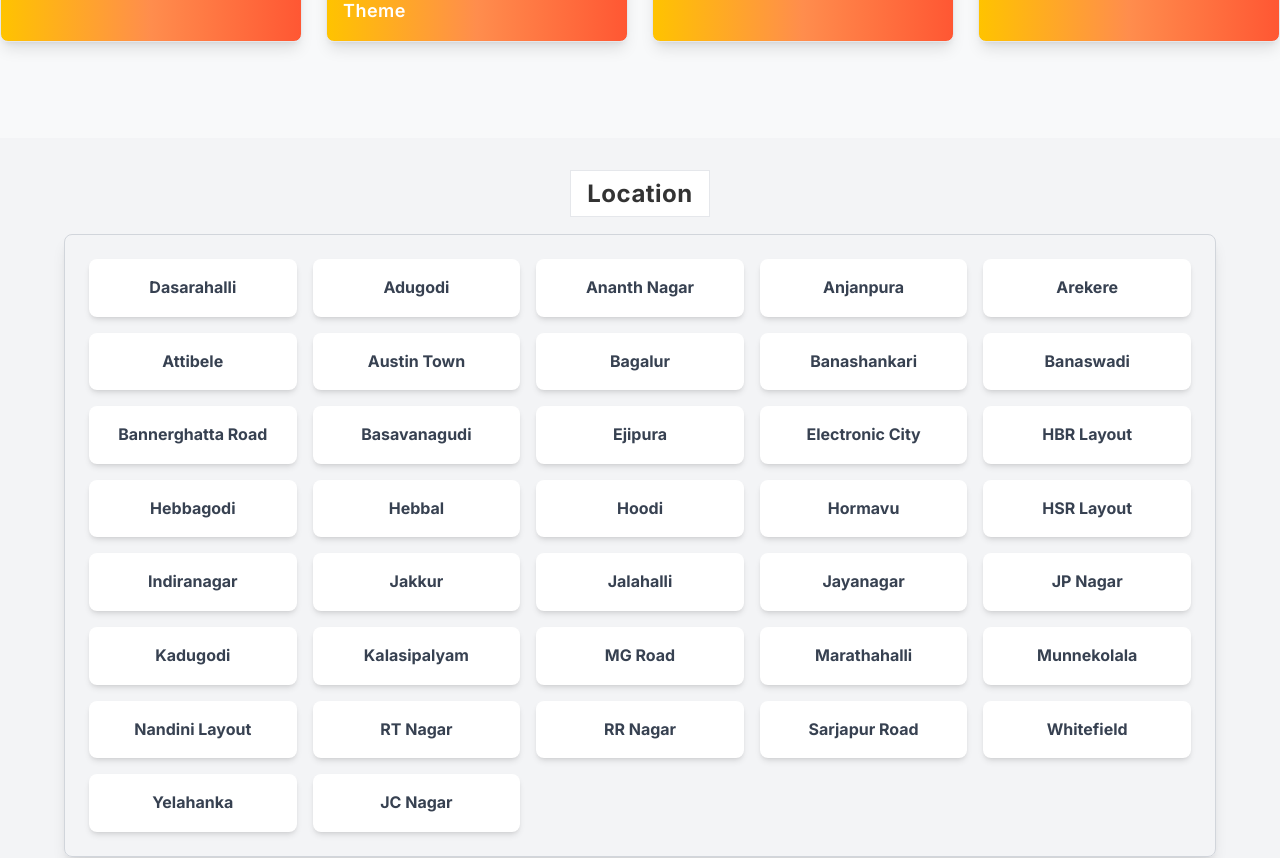
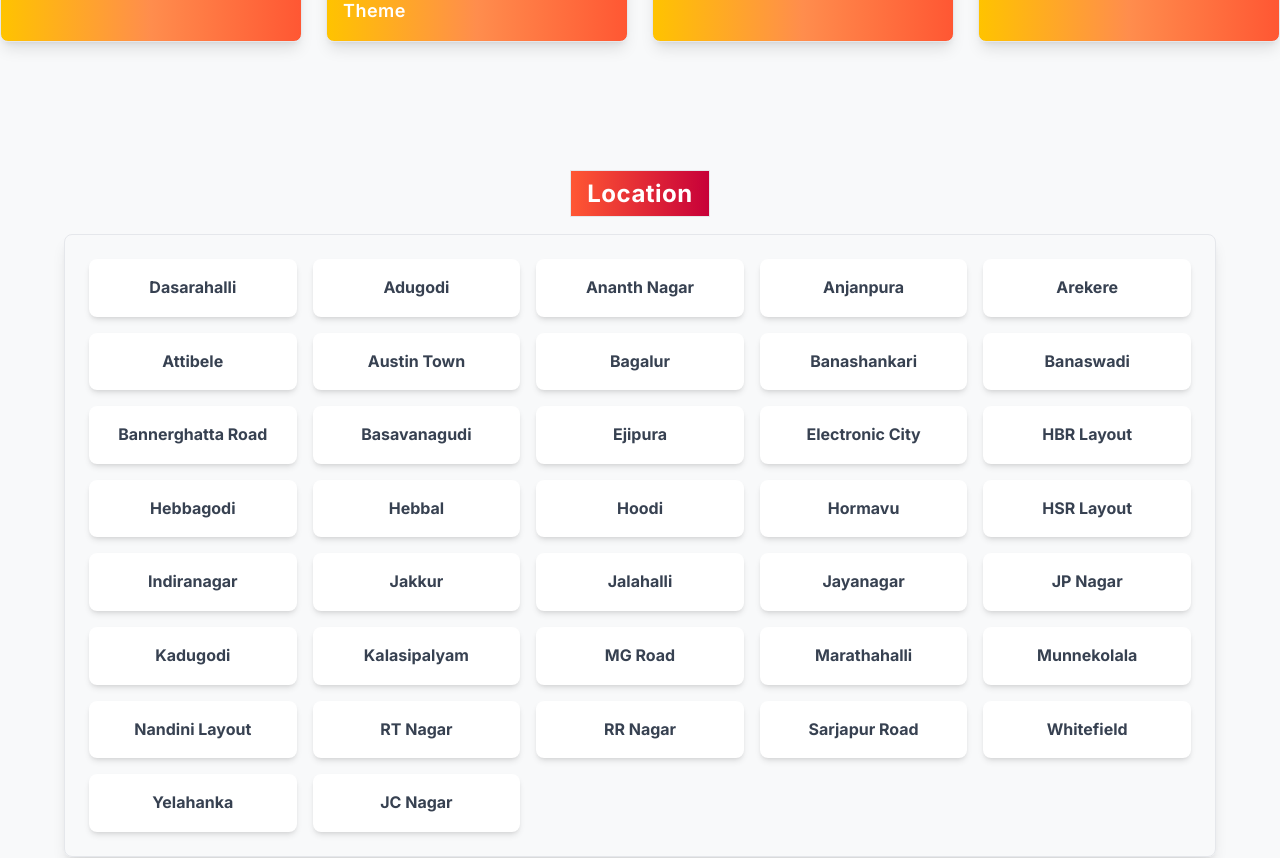
Before and after one commit to asuthar2002/staticnext, a Next.js app: page / in a window 1280 px wide. Shown: the part 4620-5478 px from the top of the page. Built offline with nearby package versions, Linux system fonts and the light colour scheme.

Commit message:
Update Location.js

```diff
--- a/src/app/components/Location.js
+++ b/src/app/components/Location.js
@@ -40,13 +40,13 @@ export default function Location() {
   ];
 
   return (
-    <div className=" bg-gray-100 py-10 px-4 " id="services">
+    <div className=" py-10 px-4 " id="services">
       <h2 className="text-2xl font-bold text-center mb-6">
-        <div className="border bg-white inline py-2 px-4">Location</div>
+        <div className="border inline py-2 bg-gradient-to-r from-[#FF5733] to-[#C70039] text-white px-4">Location</div>
       </h2>
 
       {/* Location Box with Border */}
-      <div className="max-w-6xl mx-auto border border-gray-300 shadow-lg rounded-lg p-6">
+      <div className="max-w-6xl mx-auto border  shadow-lg rounded-lg p-6">
         {/* Location Grid */}
         <div className="grid grid-cols-2 sm:grid-cols-3 md:grid-cols-4 lg:grid-cols-5 gap-4">
           {locations.map((location, index) => (
```
